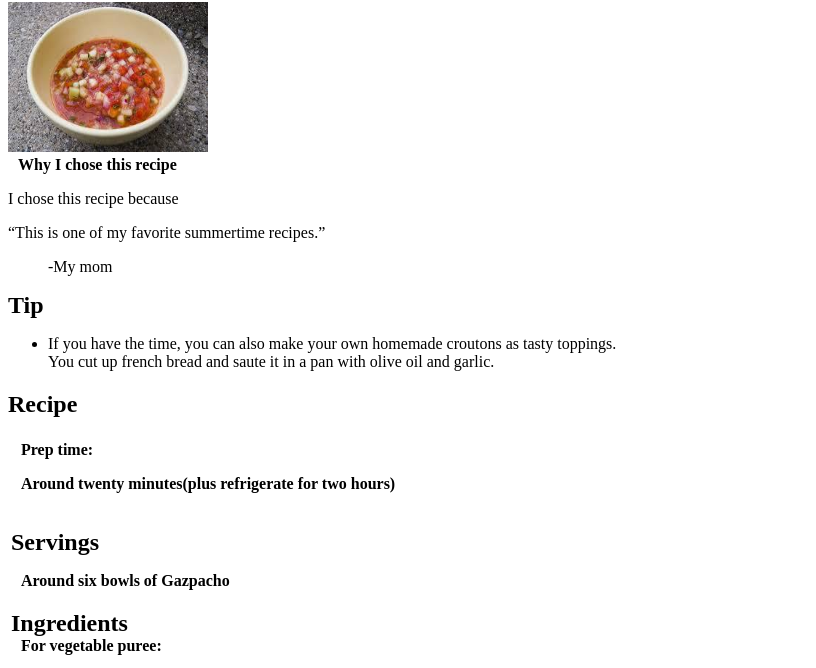
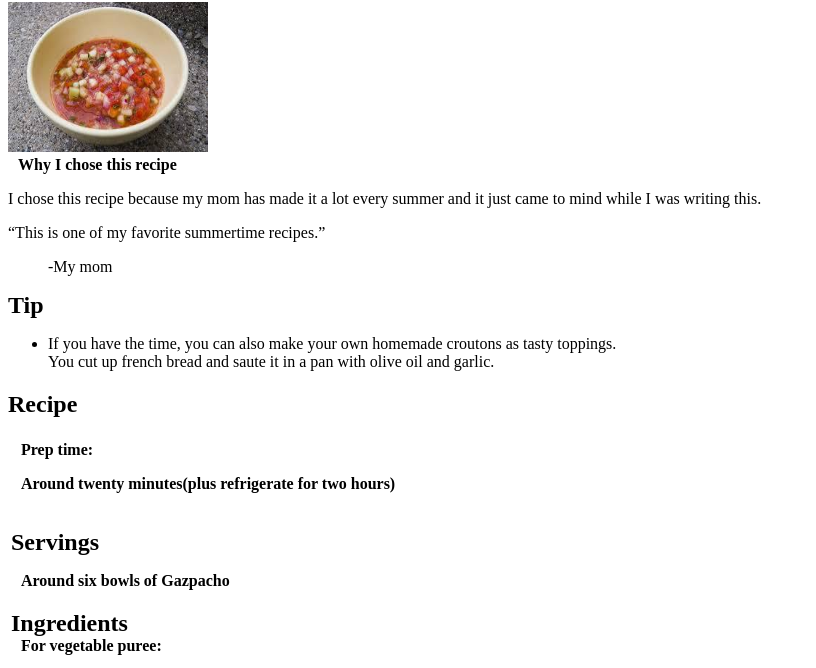
Before and after one commit to CarterJack-ArlingtonTech/CarterJack-ArlingtonTech.github.io, a plain HTML site: page projects/recipes/2.html in a window 1280 px wide. Shown: the part 104-772 px from the top of the page, without its empty margins (0-816 px from the left). Drawn offline with Linux system fonts and the light colour scheme; no server answers.

Commit message:
I fogot to include why I chose the second recipe.

```diff
--- a/projects/recipes/2.html
+++ b/projects/recipes/2.html
@@ -14,7 +14,7 @@
 <br>
 <strong class="normal">Why I chose this recipe</strong>
 <p>
-    I chose this recipe because
+    I chose this recipe because my mom has made it a lot every summer and it just came to mind while I was writing this.
 </p>
 <q>This is one of my favorite summertime recipes.</q>
 <blockquote><p>-My mom</p></blockquote>
```
